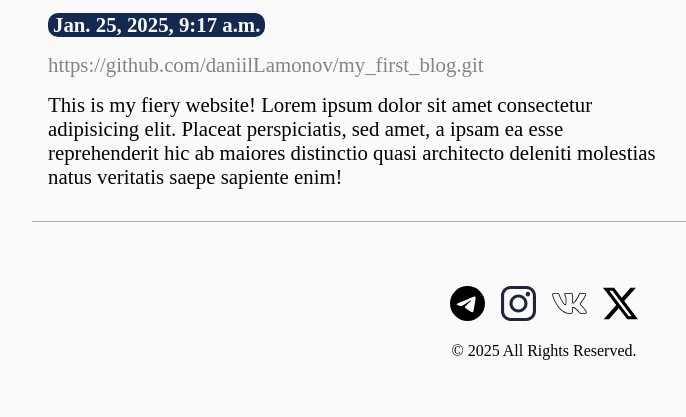
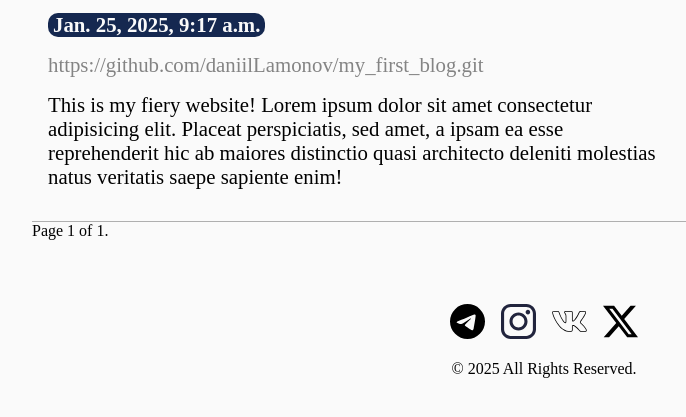
Before and after one commit to daniilLamonov/my_site, a Django app: page /works/ in a window 1280 px wide. Shown: the part 322-739 px from the top of the page, without its empty margins (96-782 px from the left). Run offline with Django 5.2, Linux system fonts and the light colour scheme; data comes from the database, SQL or seed files in the repository.

Commit message:
Add paginator

```diff
--- /dev/null
+++ b/mysite/templates/pagination.html
@@ -0,0 +1,13 @@
+<div class="pagination">
+    <span class="step-links">
+        {% if page.has_previous %}
+            <a href="?page={{ page.previous_page_number }}">Previous</a>
+        {% endif %}
+        <span class="current">
+            Page {{ page.number }} of {{ page.paginator.num_pages }}.
+        </span>
+        {% if page.has_next %}
+            <a href="?page={{ page.next_page_number }}">Next</a>
+        {% endif %}
+    </span>
+</div>
--- a/mysite/templates/post_list.html
+++ b/mysite/templates/post_list.html
@@ -19,12 +19,9 @@ Blog
                         <div class="post-item__data-text">{{ post.category }}</div>
                     </div>
                     <div class="post-item__p"><p>{{ post.content }}</p></div>
-
                 </div>
             {% endfor %}
+            {% include "pagination.html" with page=posts %}
         </div>
 
-
-
-
 {% endblock %}
--- a/mysite/templates/works.html
+++ b/mysite/templates/works.html
@@ -22,5 +22,6 @@ Works
                 </div>
             </div>
         {% endfor %}
+        {% include "pagination.html" with page=works %}
 </div>
 {% endblock %}
--- a/mysite/views.py
+++ b/mysite/views.py
@@ -1,6 +1,7 @@
 from django.core.mail import EmailMessage
 from django.conf import settings
 from django.contrib import messages
+from django.core.paginator import Paginator, PageNotAnInteger, EmptyPage
 
 from django.shortcuts import render, redirect
 from django.utils import timezone
@@ -8,7 +9,16 @@ from django.utils import timezone
 from mysite.forms import ContactForm
 from mysite.models import Post, Works
 
-
+def paginate(request, obj):
+    paginator = Paginator(obj, 2)
+    page = request.GET.get('page')
+    try:
+        page = paginator.page(page)
+    except PageNotAnInteger:
+        page = paginator.page(1)
+    except EmptyPage:
+        page = paginator.page(paginator.num_pages)
+    return page
 # Create your views here.
 def main(request):
     posts = Post.objects.order_by('-date_posted')[:2]
@@ -17,10 +27,12 @@ def main(request):
 
 def works(request):
     works = Works.objects.filter(date_posted__lte=timezone.now()).order_by('date_posted')
+    works = paginate(request, works)
     return render(request, 'works.html', {'works': works})
 
 def post_list(request):
     posts = Post.objects.filter(date_posted__lte=timezone.now()).order_by('date_posted')
+    posts = paginate(request, posts)
     return render(request, 'post_list.html', {'posts': posts})
 
 def contact(request):
@@ -38,10 +50,8 @@ def contact(request):
                 from_email=email,
                 to=[settings.CONTACT_EMAIL]
             )
-
             if file:
                 email_message.attach(file.name, file.read(), file.content_type)
-
             email_message.send()
             messages.success(request, "Your message has been sent successfully!")
             return redirect('contact')
@@ -49,5 +59,4 @@ def contact(request):
             messages.error(request, "There was an error with your submission. Please try again.")
     else:
         form = ContactForm()
-
         return render(request, 'contact.html', {'form': form})
```
Lines whose indentation alone changed are shown as unchanged.
